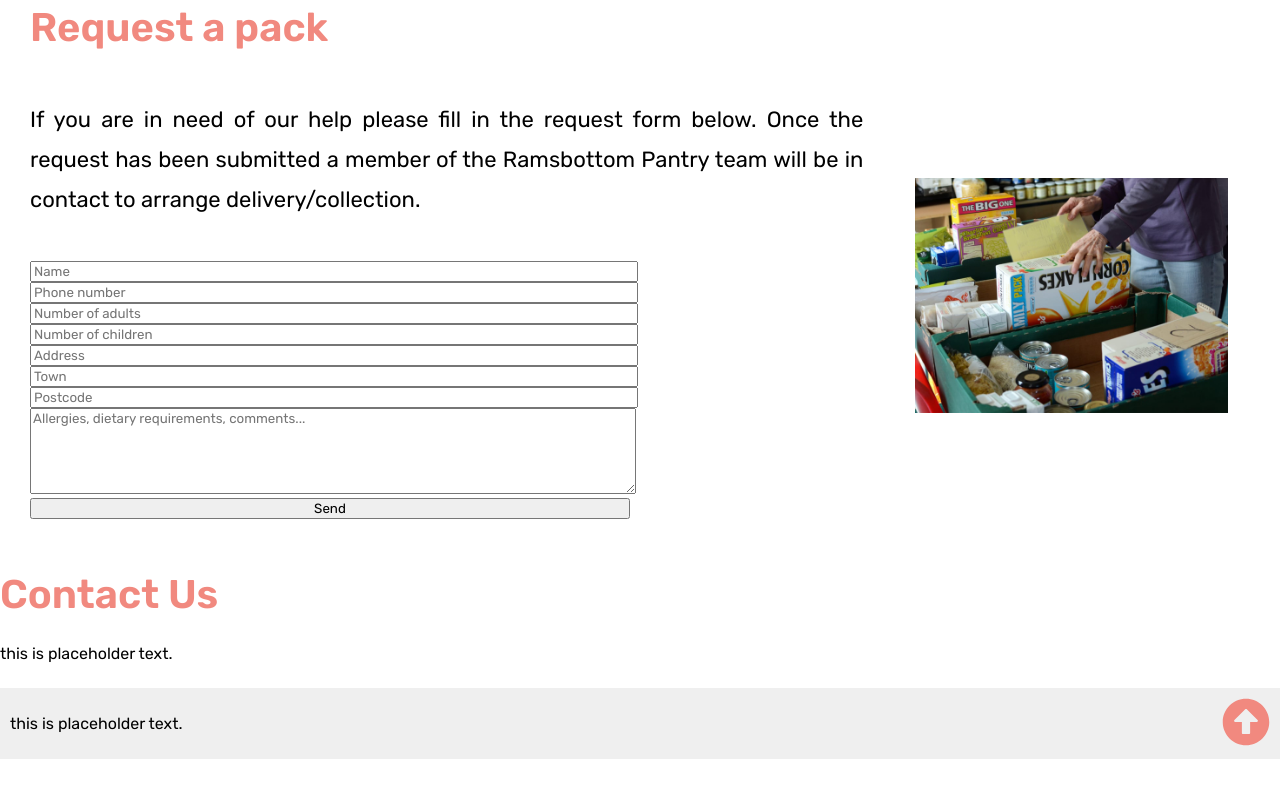
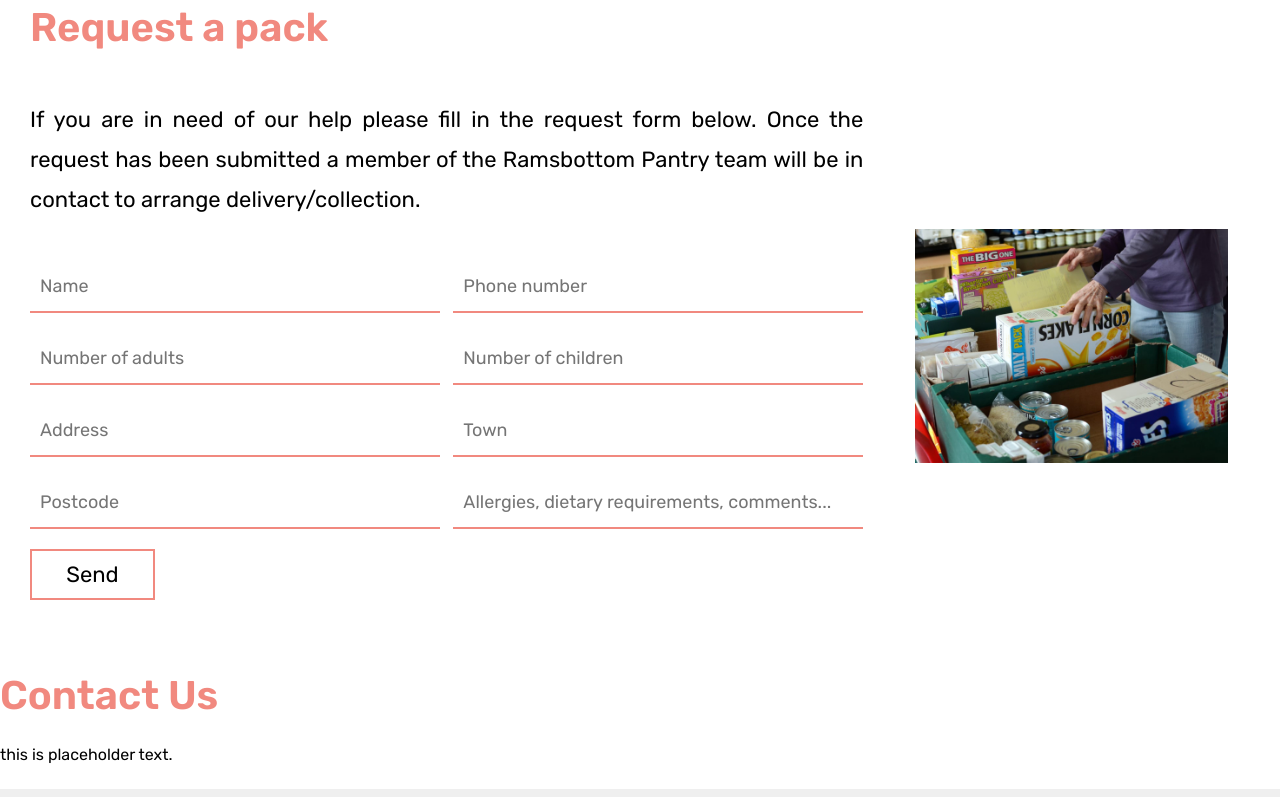
Before and after one commit to jbram-js/ramsbottom-pantry, a React (Create React App) app: page / in a window 1280 px wide. Shown: the part 1468-2265 px from the top of the page. Before the commit the page ends 2227 px from the top, so only its background shows below. Built offline with nearby package versions, Linux system fonts and the light colour scheme.

Commit message:
form styles

```diff
--- a/public/index.html
+++ b/public/index.html
@@ -2,7 +2,7 @@
 <html lang="en">
   <head>
     <meta charset="utf-8" />
-    <link rel="icon" href="%PUBLIC_URL%/favicon.ico" />
+    <link rel="icon" href="./favicon.png" />
     <meta name="viewport" content="width=device-width, initial-scale=1" />
     <meta name="theme-color" content="#000000" />
     <meta
--- a/src/components/Request.js
+++ b/src/components/Request.js
@@ -58,6 +58,7 @@ const Request = () => {
             </div>
           )}
           <input
+            className="left-form"
             type="text"
             name="name"
             aria-invalid={errors.name ? "true" : "false"}
@@ -72,6 +73,7 @@ const Request = () => {
             </div>
           )}
           <input
+            className="right-form"
             type="number"
             name="phone_number"
             aria-invalid={errors.contact_number ? "true" : "false"}
@@ -87,6 +89,7 @@ const Request = () => {
               </div>
             )}
           <input
+            className="left-form"
             type="number"
             name="number_of_adults"
             aria-invalid={errors.number_of_adults ? "true" : "false"}
@@ -102,6 +105,7 @@ const Request = () => {
               </div>
             )}
           <input
+            className="right-form"
             type="number"
             name="number_of_children"
             aria-invalid={errors.number_of_children ? "true" : "false"}
@@ -116,6 +120,7 @@ const Request = () => {
             </div>
           )}
           <input
+            className="left-form"
             type="text"
             name="address"
             aria-invalid={errors.address ? "true" : "false"}
@@ -130,6 +135,7 @@ const Request = () => {
             </div>
           )}
           <input
+            className="right-form"
             type="text"
             name="town"
             aria-invalid={errors.town ? "true" : "false"}
@@ -144,6 +150,7 @@ const Request = () => {
             </div>
           )}
           <input
+            className="left-form"
             type="text"
             name="postcode"
             aria-invalid={errors.postcode ? "true" : "false"}
@@ -151,7 +158,9 @@ const Request = () => {
             placeholder="Postcode"
           />
           <br />
-          <textarea
+          <input
+            className="right-form"
+            type="text"
             name="message"
             maxLength="300"
             ref={register}
@@ -159,7 +168,7 @@ const Request = () => {
           />
           <br />
           <input type="hidden" name="contact_number" value={contactNumber} />
-          <input type="submit" value="Send" />
+          <input className="button" type="submit" value="Send" />
         </form>
       </div>
       <div className="right-request">
--- a/src/styles/WhatWeNeed.scss
+++ b/src/styles/WhatWeNeed.scss
@@ -36,9 +36,7 @@
 }
 
 .wwn-list-item {
-    color: #fff;
-    background-color: $pink;
-    opacity: 75%;
+    color: $pink;
     padding: 20px;
     flex: 25%;
     text-align: center;
--- a/src/styles/request.scss
+++ b/src/styles/request.scss
@@ -26,14 +26,49 @@
 }
 
 input {
+    font-family: 'Rubik', sans-serif;
+    font-size: 18px;
+    border: none;
+    border-bottom: 2px solid $pink;
+    padding: 10px 0 10px 10px;
+    margin: 0 0 20px 0;
+    outline: none;
+}
+
+.left-form {
+    display:block;
+    float:left;
+    line-height:40px;
+    width:48%;
+    height:30px;
+}
+
+.right-form {
+    position: relative;
+    top: -19px;
+    display:block;
+    float:right;
+    line-height:40px;
+    width:48%;
+    height:30px;
+}
+
+.button {
   font-family: 'Rubik', sans-serif;
-  width: 600px;
+  width: 15%;
+  font-size: 22px;
+  color: #000;
+  border: 2px solid $pink;
+  padding: 10px;
+  background-color: #fff;
+  cursor: pointer;
 }
-textarea {
-  font-family: 'Rubik', sans-serif;
-  height: 6em;
-  width: 600px;
+
+.button:hover {
+  background-color: $pink;
+  color: #fff;
 }
+
 div[role="alert"] {
   color: $red;
   margin-top: 1em;
```
Also changed, not shown: public/favicon.png (added).
